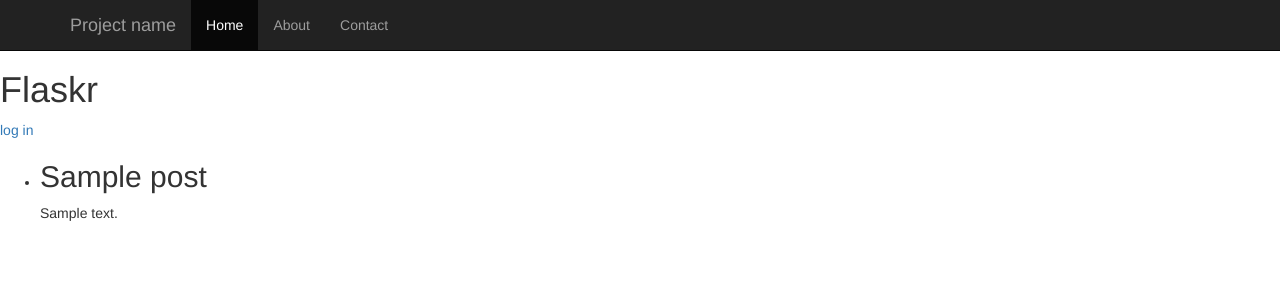
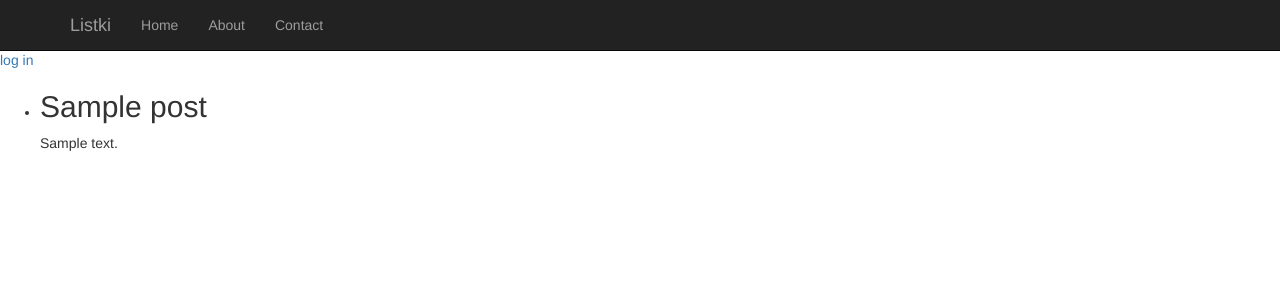
Before and after one commit to artofkot/evarist, a Flask app: page /flaskr in a window 1280 px wide. Shown: the top 300 px of the page. Run offline with Flask 2, Linux system fonts and the light colour scheme; a database or web service that is not in the repository returns one stand-in record (values such as "Sample title"); some libraries are stand-ins or nearby versions.

Commit message:
good vibes

```diff
--- a/static/style.css
+++ b/static/style.css
@@ -3,6 +3,10 @@ body {
 } /* for the navbar */
 
 
+.jumbotron {
+	text-align:center;
+}
+
 /*.starter-template {
   padding: 40px 15px;
   text-align: center;
--- a/templates/flaskr/show_entries.html
+++ b/templates/flaskr/show_entries.html
@@ -1,29 +1,5 @@
 {% extends "layout.html" %}
 {% block body %}
-
-  <!-- add navbar to test bootstrap -->
-    <nav class="navbar navbar-inverse navbar-fixed-top">
-      <div class="container">
-        <div class="navbar-header">
-          <button type="button" class="navbar-toggle collapsed" data-toggle="collapse" data-target="#navbar" aria-expanded="false" aria-controls="navbar">
-            <span class="sr-only">Toggle navigation</span>
-            <span class="icon-bar"></span>
-            <span class="icon-bar"></span>
-            <span class="icon-bar"></span>
-          </button>
-          <a class="navbar-brand" href="#">Project name</a>
-        </div>
-        <div id="navbar" class="collapse navbar-collapse">
-          <ul class="nav navbar-nav">
-            <li class="active"><a href="#" in_tag="ul" kaspersky_status="skipped">Home</a></li>
-            <li><a href="#about" in_tag="ul" kaspersky_status="skipped">About</a></li>
-            <li><a href="#contact" in_tag="ul" kaspersky_status="skipped">Contact</a></li>
-          </ul>
-        </div><!--/.nav-collapse -->
-      </div>
-    </nav>
-
-
   {% if session.logged_in %}
     <form action="{{ url_for('flaskr.add_entry') }}" method=post class=add-entry>
       <dl>
--- a/templates/home.html
+++ b/templates/home.html
@@ -11,6 +11,7 @@
     <ul>
       <li>  <a href="{{ url_for('flaskr.show_entries')}}"> Flask simple blog tutorial (called flaskr) + mongodb</a>  </li>
       <li>  <a href="{{ url_for('indexBitStarter')}}"> BitStarter</a>  </li>
+      <li>  <a href="{{ url_for('startertry')}}"> Bootstrap Playground </a>  </li>
     </ul>
 {% endblock %}
 
--- a/templates/layout.html
+++ b/templates/layout.html
@@ -56,9 +56,10 @@
         </div>
         <div id="navbar" class="collapse navbar-collapse">
           <ul class="nav navbar-nav">
-            <li class="active"><a href="#" in_tag="ul" kaspersky_status="skipped">Home</a></li>
-            <li><a href="/indexBitStarter" in_tag="ul" kaspersky_status="skipped">About</a></li>
-            <li><a href="#contact" in_tag="ul" kaspersky_status="skipped">Contact</a></li>
+            <!-- <li class="active"><a href="/" in_tag="ul" kaspersky_status="skipped">Home</a></li> -->
+            <li><a href="{{ url_for('home')}}"                in_tag="ul" kaspersky_status="skipped">Home</a></li>
+            <li><a href="{{ url_for('indexBitStarter')}}" in_tag="ul" kaspersky_status="skipped">About</a></li>
+            <li><a href="#contact"         in_tag="ul" kaspersky_status="skipped">Contact</a></li>
           </ul>
         </div>
       </div>
@@ -67,7 +68,6 @@
 
 
   <div class=page>
-    <h1>Flaskr</h1>
     <div class=metanav>
     {% if not session.logged_in %}
       <a href="{{ url_for('flaskr.login') }}">log in</a>
```
Also changed, not shown: templates/startertry.html (+0 -20 lines), static/starter-template_deprecated.css (renamed from static/starter-template.css).
